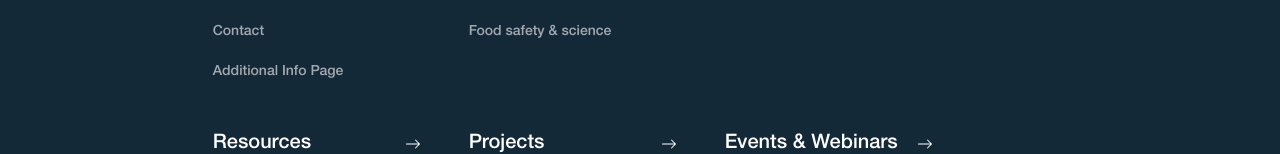
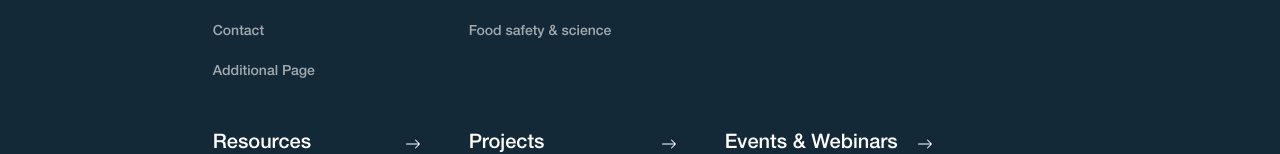
Before and after one commit to arpitgupta1214/eucomm, a Next.js app: page / in a window 1280 px wide. Shown: the part 337-491 px from the top of the page. Built offline with nearby package versions, Linux system fonts and the light colour scheme; what calendar-dates would draw is missing.

Commit message:
header updated

```diff
--- a/components/Header/Header.jsx
+++ b/components/Header/Header.jsx
@@ -3,10 +3,11 @@ import s from "./header.module.scss";
 import { useRouter } from "next/router";
 import { FaAngleDown, FaAngleUp } from "react-icons/fa";
 import { BsArrowRight } from "react-icons/bs";
-import { useEffect, useRef, useState } from "react";
+import React, { useEffect, useRef, useState } from "react";
 import { useSelector } from "react-redux";
 import { AnimatePresence, motion } from "framer-motion";
 import { clearAllBodyScrollLocks, disableBodyScroll } from "body-scroll-lock";
+import loadable from "@loadable/component";
 
 const user = {
   name: "Amanda Smith",
@@ -128,7 +129,7 @@ const Header = ({ config }) => {
                             height: "auto",
                             marginTop: isMobile ? "5px" : "0px",
                           }}
-                          className={`${s.subpages} md:w-screen md:absolute md:left-0 md:top-full pl-5 pr-2 border-l border-skin-base flex flex-col bg-skin-base overflow-hidden`}
+                          className={`${s.subpages} md:w-screen md:absolute md:left-0 md:top-full pl-5 pr-2 text-skin-base border-l border-skin-base flex flex-col bg-skin-base overflow-hidden`}
                         >
                           <div className="md:my-7 content-md md:grid grid-cols-3 gap-6">
                             {page.subpages?.map((subpage, idx) => {
@@ -141,26 +142,30 @@ const Header = ({ config }) => {
                                   onClick={() =>
                                     redirect(`/${page.slug}/${subpage.slug}`)
                                   }
-                                  className="md:bg-skin-light rounded-xl md:p-4 flex items-center"
+                                  className={`${s.subpage} md:p-4 flex items-center hover:bg-skin-light`}
                                 >
                                   {/* image */}
                                   {!isMobile && (
-                                    <div className="mr-4 w-12 rounded-xl overflow-hidden">
-                                      <Image
-                                        src={subpage.image}
-                                        alt=""
-                                        height="1284"
-                                        width="1896"
-                                        layout="responsive"
-                                      />
+                                    <div
+                                      className={`${s.icon} mr-4 w-12 h-12 bg-skin-light flex items-center justify-center`}
+                                    >
+                                      {React.createElement(
+                                        loadable(() =>
+                                          import("react-icons/all").then(
+                                            (icons) =>
+                                              icons[
+                                                subpage.icon || "FaMountain"
+                                              ]
+                                          )
+                                        ),
+                                        { className: "text-2xl" }
+                                      )}
                                     </div>
                                   )}
                                   <div className="flex flex-col">
                                     <div
-                                      className={`text-sm md:text-lg font-bold transition-all transform md:hover:translate-x-2 my-3 md:mt-0 md:mb-2 cursor-pointer text-left ${
-                                        isCurrent
-                                          ? "text-skin-highlight"
-                                          : "text-skin-light"
+                                      className={`text-sm md:text-lg font-bold my-3 md:mt-0 md:mb-2 cursor-pointer text-left ${
+                                        isCurrent ? "text-skin-highlight" : ""
                                       }`}
                                       onClick={() => {
                                         isMobile
@@ -172,7 +177,7 @@ const Header = ({ config }) => {
                                     </div>
                                     {!isMobile && (
                                       <div className="flex">
-                                        <span className="text-sm text-skin-light mr-1">
+                                        <span className="text-sm text-skin-highlight mr-1">
                                           View More
                                         </span>
                                         <BsArrowRight />
--- a/components/Header/header.module.scss
+++ b/components/Header/header.module.scss
@@ -21,4 +21,11 @@
 
 .subpages {
   box-shadow: 0px 3000px 0 3000px rgba(64, 68, 78, 0.7);
+  .subpage {
+    &:hover {
+      .icon {
+        @apply bg-skin-base shadow-sm text-skin-highlight;
+      }
+    }
+  }
 }
--- a/data/config.json
+++ b/data/config.json
@@ -9,23 +9,27 @@
         {
           "name": "Who we are",
           "slug": "who-we-are",
-          "image": "/images/placeholder.png"
+          "icon": "MdWork"
         },
-        { "name": "Team", "slug": "team", "image": "/images/placeholder.png" },
+        {
+          "name": "Team",
+          "slug": "team",
+          "icon": "TiGroup"
+        },
         {
           "name": "Structure and Governance",
           "slug": "structure-and-governance",
-          "image": "/images/placeholder.png"
+          "icon": "AiFillPieChart"
         },
         {
           "name": "Contact",
           "slug": "contact",
-          "image": "/images/placeholder.png"
+          "icon": "FaPhoneAlt"
         },
         {
-          "name": "Additional Info Page",
-          "slug": "additional-info-page",
-          "image": "/images/placeholder.png"
+          "name": "Additional Page",
+          "slug": "additional-page",
+          "icon": "HiDocumentText"
         }
       ]
     },
@@ -35,23 +39,19 @@
       "subpages": [
         {
           "name": "Greener planet",
-          "slug": "greener-planet",
-          "image": "/images/placeholder.png"
+          "slug": "greener-planet"
         },
         {
           "name": "Healthier living",
-          "slug": "healthier-living",
-          "image": "/images/placeholder.png"
+          "slug": "healthier-living"
         },
         {
           "name": "Thriving economy",
-          "slug": "thriving-economy",
-          "image": "/images/placeholder.png"
+          "slug": "thriving-economy"
         },
         {
           "name": "Food safety & science",
-          "slug": "food-safety-n-science",
-          "image": "/images/placeholder.png"
+          "slug": "food-safety-n-science"
         }
       ]
     },
@@ -61,18 +61,15 @@
       "subpages": [
         {
           "name": "Advocacy Committee",
-          "slug": "advocacy-committee",
-          "image": "/images/placeholder.png"
+          "slug": "advocacy-committee"
         },
         {
           "name": "Safety Committee",
-          "slug": "safety-committee",
-          "image": "/images/placeholder.png"
+          "slug": "safety-committee"
         },
         {
           "name": "S.T.A.R.S Committees",
-          "slug": "stars-committees",
-          "image": "/images/placeholder.png"
+          "slug": "stars-committees"
         }
       ]
     },
@@ -83,43 +80,35 @@
       "subpages": [
         {
           "name": "Whitepapers",
-          "slug": "whitepapers",
-          "image": "/images/placeholder.png"
+          "slug": "whitepapers"
         },
         {
           "name": "Videos",
-          "slug": "videos",
-          "image": "/images/placeholder.png"
+          "slug": "videos"
         },
         {
           "name": "Webinars",
-          "slug": "webinars",
-          "image": "/images/placeholder.png"
+          "slug": "webinars"
         },
         {
           "name": "Publications",
-          "slug": "publications",
-          "image": "/images/placeholder.png"
+          "slug": "publications"
         },
         {
           "name": "Press releases",
-          "slug": "press-releases",
-          "image": "/images/placeholder.png"
+          "slug": "press-releases"
         },
         {
           "name": "Podcasts",
-          "slug": "podcasts",
-          "image": "/images/placeholder.png"
+          "slug": "podcasts"
         },
         {
           "name": "Channels",
-          "slug": "channels",
-          "image": "/images/placeholder.png"
+          "slug": "channels"
         },
         {
           "name": "Document library",
-          "slug": "document-library",
-          "image": "/images/placeholder.png"
+          "slug": "document-library"
         }
       ]
     },
@@ -130,13 +119,11 @@
       "subpages": [
         {
           "name": "Events",
-          "slug": "events",
-          "image": "/images/placeholder.png"
+          "slug": "events"
         },
         {
           "name": "Webinars",
-          "slug": "webinars",
-          "image": "/images/placeholder.png"
+          "slug": "webinars"
         }
       ]
     }
--- a/package.json
+++ b/package.json
@@ -9,6 +9,7 @@
     "lint": "next lint"
   },
   "dependencies": {
+    "@loadable/component": "^5.15.0",
     "@reduxjs/toolkit": "^1.6.1",
     "body-scroll-lock": "^4.0.0-beta.0",
     "calendar-dates": "^2.7.0",
--- a/pages/about/structure-and-governance.jsx
+++ b/pages/about/structure-and-governance.jsx
@@ -1,7 +1,6 @@
 import Layout from "components/Layouts";
 import Newsletter from "components/Newsletter";
 import Image from "next/image";
-
 const Structure = (props) => {
   return (
     <div className="w-full mt-16 flex flex-col items-center">
```
Also changed, not shown: 1 other file (tests, documents, lock files or other folders).
